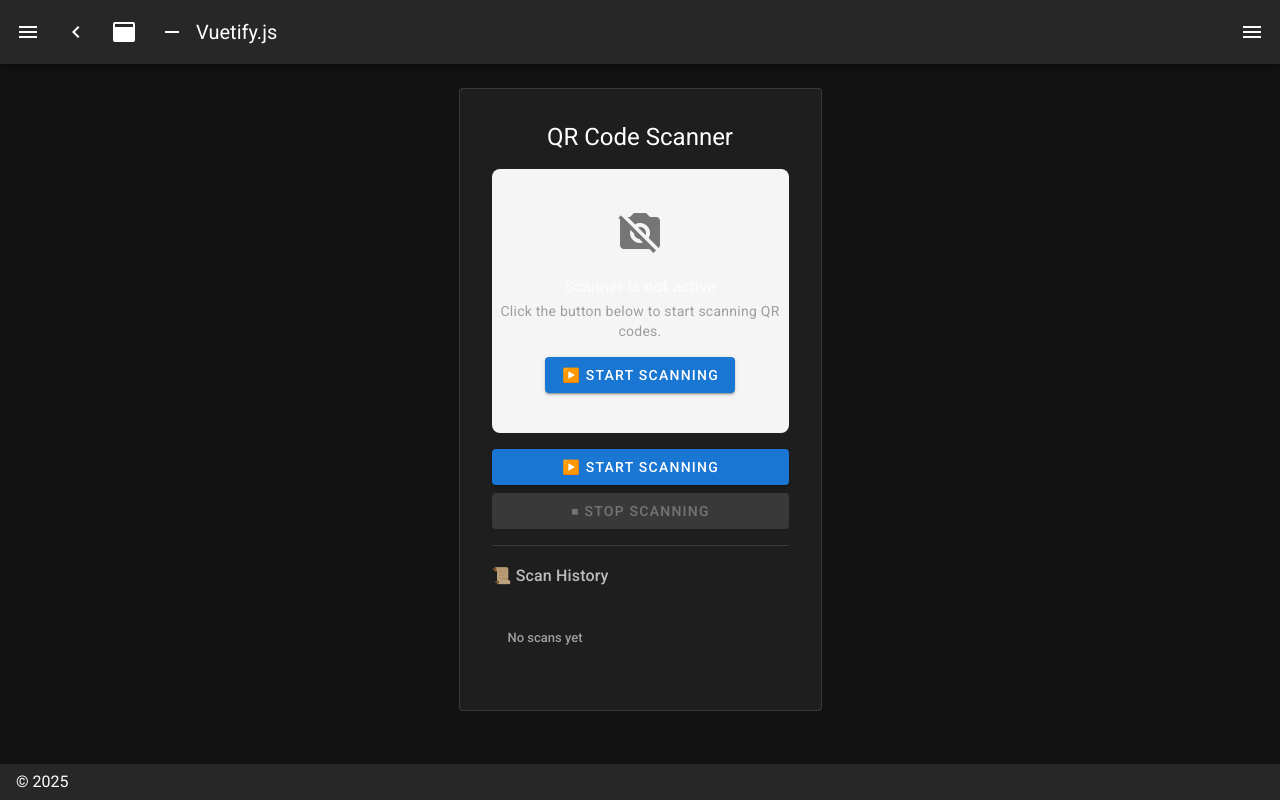
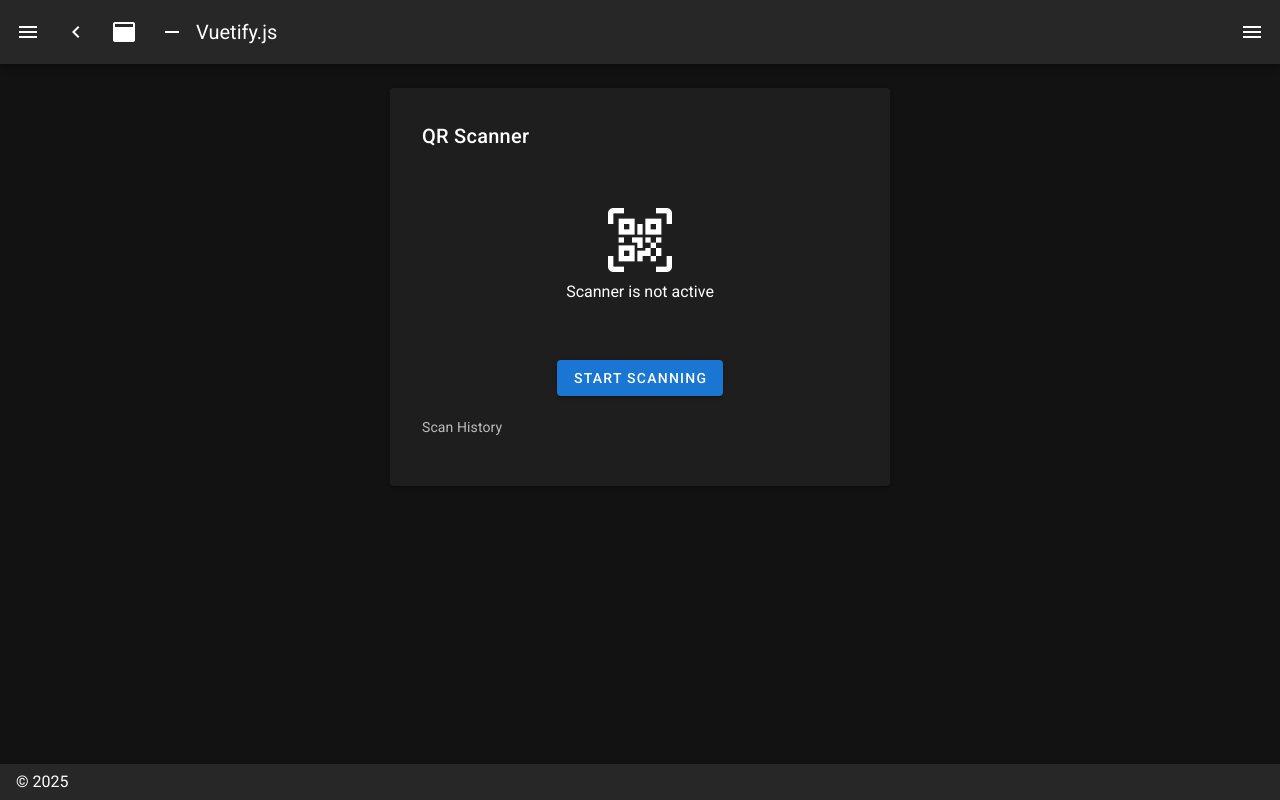
Before and after one commit to almar26/nuxt-qr-scanner, a Nuxt app: page /html5-qrcode in a window 1280 px wide. Built offline with nearby package versions, Linux system fonts and the light colour scheme; what vue-qrcode-reader would draw is missing.

Commit message:
update qr ui

```diff
--- a/components/QrScanner.vue
+++ b/components/QrScanner.vue
@@ -1,85 +1,57 @@
 <template>
-  <v-container class="fill-height" fluid>
-    <v-row justify="center" align="center">
-      <v-col cols="12" md="6" lg="4">
-        <v-card class="pa-4" outlined>
-          <v-card-title class="headline justify-center">QR Code Scanner</v-card-title>
+  <v-container>
+    <v-card class="mx-auto pa-4" max-width="500">
+      <v-card-title>QR Scanner</v-card-title>
 
-          <v-card-text>
-
-            <!-- Scanner Transition UI -->
+      <!-- Scanner area -->
       <transition name="fade">
-              <!-- Scanner Active -->
-              <div v-if="isScanning" key="scanner">
-                <div id="reader" class="rounded-lg overflow-hidden" style="width: 100%; height: auto;"></div>
+        <div v-if="isScanning">
+          <div id="reader" style="width: 100%; min-height: 300px;" />
+          <v-progress-circular v-if="isLoading" indeterminate color="primary" class="ma-4" />
         </div>
 
-              <!-- Scanner Inactive -->
-              <div v-else key="placeholder" class="text-center py-10 grey lighten-4 rounded-lg">
-                <v-icon size="48" color="grey darken-1">mdi-camera-off</v-icon>
-                <div class="mt-4 text-subtitle-1 font-weight-medium">
-                  Scanner is not active
-                </div>
-                <div class="text-body-2 grey--text mb-4">
-                  Click the button below to start scanning QR codes.
-                </div>
-                <v-btn color="primary" @click="startScanner">▶️ Start Scanning</v-btn>
+
+        <!-- When not scanning -->
+
+        <div v-else class="text-center py-10 text-grey">
+          <v-icon size="64">mdi-qrcode-scan</v-icon>
+          <div class="mt-2">Scanner is not active</div>
         </div>
       </transition>
 
-            <!-- Flashlight Toggle -->
-            <v-btn v-if="torchSupported" class="mt-4" color="amber darken-2" dark block @click="toggleTorch">
-              🔦 {{ torchOn ? 'Turn Off Flashlight' : 'Turn On Flashlight' }}
+      <!-- Action buttons -->
+      <v-row justify="center" class="mt-4">
+        <v-btn color="primary" @click="startScanner" v-if="!isScanning">
+          Start Scanning
         </v-btn>
+        <v-btn color="error" @click="stopScanner" v-else>
+          Stop Scanning
+        </v-btn>
+        <v-btn v-if="torchSupported" :color="torchOn ? 'yellow darken-2' : 'grey'" class="ml-2" @click="toggleTorch">
+          {{ torchOn ? 'Flashlight Off' : 'Flashlight On' }}
+        </v-btn>
+      </v-row>
 
-            <!-- Start/Stop Buttons -->
-            <v-btn class="mt-4" color="primary" block @click="startScanner" :disabled="isScanning">
-              ▶️ Start Scanning
-            </v-btn>
-
-            <v-btn class="mt-2" color="red darken-1" block @click="stopScanner" :disabled="!isScanning">
-              ⏹ Stop Scanning
-            </v-btn>
-
-            <!-- Scanned Result -->
-            <v-alert v-if="result" type="success" class="mt-4" dense text>
-              ✅ Scanned: {{ result }}
+      <!-- Error -->
+      <v-alert v-if="error" type="error" dense class="mt-4">
+        {{ error }}
       </v-alert>
 
-            <!-- Error Message -->
-            <v-alert v-if="error" type="error" class="mt-2" dense text>
-              ⚠️ {{ error }}
+      <!-- Scan Result -->
+      <v-alert v-if="result" type="success" dense class="mt-4">
+        Scanned: {{ result }}
       </v-alert>
 
-            <!-- Scan History -->
-            <v-divider class="my-4" />
-            <h3 class="text-subtitle-1 font-weight-medium mb-2">
-              📜 Scan History
-            </h3>
-            <v-list dense two-line>
-              <v-list-item v-for="(item, index) in scanHistory" :key="index">
+      <!-- History -->
+      <v-card-subtitle class="mt-4">Scan History</v-card-subtitle>
+      <v-list dense>
+        <v-list-item v-for="(item, index) in history" :key="index">
           <v-list-item-content>
-                  <v-list-item-title class="text-truncate">
-                    {{ item.text }}
-                  </v-list-item-title>
-                  <v-list-item-subtitle>
-                    {{ formatTimestamp(item.time) }}
-                  </v-list-item-subtitle>
-                </v-list-item-content>
-              </v-list-item>
-              <v-list-item v-if="scanHistory.length === 0">
-                <v-list-item-content>
-                  <v-list-item-title class="grey--text">
-                    No scans yet
-                  </v-list-item-title>
+            <v-list-item-title>{{ item }}</v-list-item-title>
           </v-list-item-content>
         </v-list-item>
       </v-list>
-
-          </v-card-text>
     </v-card>
-      </v-col>
-    </v-row>
   </v-container>
 </template>
 
@@ -90,151 +62,101 @@ export default {
   data() {
     return {
       html5QrCode: null,
+      cameraId: null,
+      isScanning: false,
+      isLoading: false,
       result: null,
       error: null,
+      history: [],
+      torchOn: false,
       torchSupported: false,
-      torchOn: false,
-      cameraId: null,
-      scanHistory: [],
-      isScanning: false
     };
   },
-  mounted() {
-    // if (process.client) {
-    //   this.initScanner();
-    // }
-  },
   methods: {
-    async initScanner() {
-      // try {
-      //   const cameras = await Html5Qrcode.getCameras();
-      //   if (cameras && cameras.length) {
-      //     this.cameraId = cameras[0].id;
-      //     this.html5QrCode = new Html5Qrcode("reader");
-      //   } else {
-      //     this.error = "No camera found.";
-      //   }
-      // } catch (err) {
-      //   this.error = err.message || "Failed to initialize scanner.";
-      // }
-
-      try {
-        const devices = await Html5Qrcode.getCameras();
-
-        if (!devices.length) {
-          this.error = "No cameras found on this device.";
-          return;
-        }
-
-        this.cameraId = devices[0].id;
-        this.html5QrCode = new Html5Qrcode("reader");
-        this.error = null; // clear any previous errors
-      } catch (err) {
-        this.error = "Failed to initialize scanner: " + (err.message || err);
-        console.error("initScanner error:", err);
-      }
-    },
     async startScanner() {
-      if (this.isScanning) return;
-
+      this.isScanning = true;
+      this.isLoading = true;
       this.result = null;
       this.error = null;
-  this.isScanning = true;
 
-  // Wait for DOM to render #reader
       this.$nextTick(async () => {
         try {
           const cameras = await Html5Qrcode.getCameras();
-
-      if (!cameras.length) {
-        this.error = "No cameras found.";
-        this.isScanning = false;
-        return;
-      }
+          if (!cameras.length) throw new Error("No cameras found.");
 
           this.cameraId = cameras[0].id;
           this.html5QrCode = new Html5Qrcode("reader");
 
           await this.html5QrCode.start(
             //this.cameraId,
-        {
-
-          facingMode: "environment"
-        },
-        {
-          fps: 10,
-          qrbox: { width: 250, height: 250 },
-          //rememberLastUsedCamera: true,
-        },
+            { facingMode: "environment" },
+            { fps: 10, qrbox: { width: 250, height: 250 } },
             this.onScanSuccess,
             this.onScanError
           );
 
           // Torch support
           const track = this.html5QrCode.getRunningTrack();
-      const capabilities = track.getCapabilities?.();
-      if (capabilities && capabilities.torch) {
-        this.torchSupported = true;
-      }
+          const capabilities = track?.getCapabilities?.();
+          this.torchSupported = capabilities?.torch || false;
         } catch (err) {
+          console.error("Start error:", err);
           this.error = "Failed to start scanner: " + (err.message || err);
           this.isScanning = false;
+        } finally {
+          this.isLoading = false;
         }
       });
     },
-    async stopScanner() {
-      if (!this.html5QrCode || !this.isScanning) return;
-      try {
-        await this.html5QrCode.stop();
+
+    stopScanner() {
+      if (this.html5QrCode) {
+        this.html5QrCode.stop().then(() => {
+          this.html5QrCode.clear();
+          this.html5QrCode = null;
+        });
+      }
       this.isScanning = false;
       this.torchOn = false;
+    },
+
+    async toggleTorch() {
+      try {
+        const track = this.html5QrCode?.getRunningTrack();
+        const capabilities = track?.getCapabilities?.();
+        if (!capabilities?.torch) {
+          this.error = "Torch not supported on this device.";
+          return;
+        }
+
+        this.torchOn = !this.torchOn;
+
+        await track.applyConstraints({
+          advanced: [{ torch: this.torchOn }],
+        });
       } catch (err) {
-        this.error = "Failed to stop scanner: " + (err.message || err);
+        console.error("toggleTorch error:", err);
+        this.error = "Failed to toggle flashlight.";
       }
     },
+
     onScanSuccess(decodedText) {
       this.result = decodedText;
-      this.scanHistory.unshift({
-        text: decodedText,
-        time: new Date()
-      });
+      this.history.unshift(decodedText);
+      this.stopScanner();
+    },
 
-      // Restart scanner after short delay
-      this.stopScanner().then(() => {
-        setTimeout(() => this.startScanner(), 1000);
-      });
+    onScanError(error) {
+      // Handle scan error (can be ignored for now)
     },
-    onScanError(_) {
-      // Silent error or log if needed
   },
-    toggleTorch() {
-      if (!this.html5QrCode || !this.isScanning) return;
-      const track = this.html5QrCode.getRunningTrack();
-      if (track) {
-        this.torchOn = !this.torchOn;
-        track
-          .applyConstraints({ advanced: [{ torch: this.torchOn }] })
-          .catch(() => {
-            this.error = "Flashlight toggle failed.";
-          });
-      }
-    },
-    formatTimestamp(date) {
-      return new Date(date).toLocaleString();
-    }
-  },
-  beforeDestroy() {
-    if (this.html5QrCode && this.isScanning) {
-      this.html5QrCode.stop().catch(() => { });
-    }
-  }
 };
 </script>
 
 <style scoped>
 .fade-enter-active,
 .fade-leave-active {
-  transition: opacity 0.4s ease;
+  transition: opacity 0.3s;
 }
 
 .fade-enter,
--- a/components/bak_QrScanner.vue
+++ b/components/bak_QrScanner.vue
@@ -1,71 +1,57 @@
 <template>
-  <v-container class="fill-height" fluid>
-    <v-row justify="center" align="center">
-      <v-col cols="12" md="6" lg="4">
-        <v-card class="pa-4" outlined>
-          <v-card-title class="headline justify-center">QR Code Scanner</v-card-title>
+  <v-container>
+    <v-card class="mx-auto pa-4" max-width="500">
+      <v-card-title>QR Scanner</v-card-title>
 
-          <v-card-text>
-            <!-- Spinner during camera init -->
-            <v-overlay :value="isLoading" absolute>
-              <v-progress-circular indeterminate color="primary" size="64" />
-            </v-overlay>
-            <!-- QR Scanner Area -->
-            <!-- <v-responsive aspect-ratio="1">
-              <div id="reader" v-show="isShow" class="rounded-lg overflow-hidden" style="width: 100%;"></div>
-            </v-responsive> -->
-            <!-- QR Scanner Area -->
-            <div v-show="isScanning"  id="reader" class="rounded-lg overflow-hidden" style="width: 100%; height: auto;">
+      <!-- Scanner area -->
+      <transition name="fade">
+        <div v-if="isScanning">
+          <div id="reader" style="width: 100%; min-height: 300px;" />
+          <v-progress-circular v-if="isLoading" indeterminate color="primary" class="ma-4" />
         </div>
 
-            <!-- Idle Placeholder -->
-            <div v-if="!isScanning" class="text-center py-10 grey lighten-4 rounded-lg">
-              <v-icon size="48" color="grey darken-1">mdi-camera-off</v-icon>
-              <div class="mt-4 text-subtitle-1 font-weight-medium">Scanner is not active</div>
-              <div class="text-body-2 grey--text mb-4">Click the button below to start scanning QR codes.</div>
-              <!-- <v-btn color="primary" @click="startScanner">▶️ Start Scanning</v-btn> -->
+
+        <!-- When not scanning -->
+
+        <div v-else class="text-center py-10 text-grey">
+          <v-icon size="64">mdi-qrcode-scan</v-icon>
+          <div class="mt-2">Scanner is not active</div>
         </div>
+      </transition>
 
-            <!-- Scanner Control Buttons -->
-            <v-btn class="mt-4" color="primary" block @click="startScanner" :disabled="isScanning">
-              ▶️ Start Scanning
+      <!-- Action buttons -->
+      <v-row justify="center" class="mt-4">
+        <v-btn color="primary" @click="startScanner" v-if="!isScanning">
+          Start Scanning
         </v-btn>
+        <v-btn color="error" @click="stopScanner" v-else>
+          Stop Scanning
+        </v-btn>
+        <v-btn v-if="torchSupported" :color="torchOn ? 'yellow darken-2' : 'grey'" class="ml-2" @click="toggleTorch">
+          {{ torchOn ? 'Flashlight Off' : 'Flashlight On' }}
+        </v-btn>
+      </v-row>
 
-            <v-btn class="mt-2" color="red darken-1" block @click="stopScanner" :disabled="!isScanning">
-              ⏹ Stop Scanning
-            </v-btn>
-
-            <!-- Current Result -->
-            <v-alert v-if="result" type="success" class="mt-4" dense text>
-              ✅ Scanned: {{ result }}
+      <!-- Error -->
+      <v-alert v-if="error" type="error" dense class="mt-4">
+        {{ error }}
       </v-alert>
 
-            <!-- Error -->
-            <v-alert v-if="error" type="error" class="mt-2" dense text>
-              ⚠️ {{ error }}
+      <!-- Scan Result -->
+      <v-alert v-if="result" type="success" dense class="mt-4">
+        Scanned: {{ result }}
       </v-alert>
 
-            <!-- Scan History -->
-            <v-divider class="my-4" />
-            <h3 class="text-subtitle-1 font-weight-medium mb-2">📜 Scan History</h3>
-            <v-list dense two-line>
-              <v-list-item v-for="(item, index) in scanHistory" :key="index">
+      <!-- History -->
+      <v-card-subtitle class="mt-4">Scan History</v-card-subtitle>
+      <v-list dense>
+        <v-list-item v-for="(item, index) in history" :key="index">
           <v-list-item-content>
-                  <v-list-item-title class="text-truncate">{{ item.text }}</v-list-item-title>
-                  <v-list-item-subtitle>{{ formatTimestamp(item.time) }}</v-list-item-subtitle>
-                </v-list-item-content>
-              </v-list-item>
-              <v-list-item v-if="scanHistory.length === 0">
-                <v-list-item-content>
-                  <v-list-item-title class="grey--text">No scans yet</v-list-item-title>
+            <v-list-item-title>{{ item }}</v-list-item-title>
           </v-list-item-content>
         </v-list-item>
       </v-list>
-
-          </v-card-text>
     </v-card>
-      </v-col>
-    </v-row>
   </v-container>
 </template>
 
@@ -76,145 +62,105 @@ export default {
   data() {
     return {
       html5QrCode: null,
-      isLoading: true,
+      cameraId: null,
+      isScanning: false,
+      isLoading: false,
       result: null,
       error: null,
+      history: [],
+      torchOn: false,
       torchSupported: false,
-      torchOn: false,
-      cameraId: null,
-      scanHistory: [],
-      isScanning: false,
-      isShow: false
     };
   },
-  mounted() {
-    // if (process.client) {
-    //   this.initScanner();
-    // }
-    this.initScanner()
-  },
   methods: {
-    async initScanner() {
+    async startScanner() {
+      this.isScanning = true;
+      this.isLoading = true;
+      this.result = null;
+      this.error = null;
+
+      this.$nextTick(async () => {
         try {
           const cameras = await Html5Qrcode.getCameras();
-        if (cameras && cameras.length) {
-          this.isLoading = false;
+          if (!cameras.length) throw new Error("No cameras found.");
+
+          this.cameraId = cameras[0].id;
           this.html5QrCode = new Html5Qrcode("reader");
-          const config = { fps: 10, qrbox: 250 };
-          // await this.html5QrCode.start(
-          //   //this.cameraId,
-          //   { facingMode: "environment" },
-          //   config,
-          //   this.onScanSuccess,
-          //   this.onScanError
-          // );
-        } else {
-          this.error = "No camera found.";
-        }
-      } catch (err) {
-        this.error = err.message || "Failed to initialize scanner.";
-      }
-    },
-    onScanSuccess(decodedText) {
-      this.result = decodedText;
 
-      // Add to history
-      this.scanHistory.unshift({
-        text: decodedText,
-        time: new Date()
-      });
-
-      // Stop scanning, wait a moment, then restart
-      this.isLoading = true;
-      this.stopScanner().then(() => {
-        setTimeout(() => this.startScanner(), 1000);
-      });
-      // this.html5QrCode
-      //   .stop()
-      //   .then(() => {
-      //     setTimeout(() => {
-      //       this.isLoading = false;
-      //       this.html5QrCode
-      //         .start(
-      //           {
-
-      //             //rememberLastUsedCamera: true,
-      //             facingMode: "environment"
-      //           },
-      //           {
-      //             fps: 10,
-      //             qrbox: { width: 250, height: 250 },
-      //           },
-      //           this.onScanSuccess,
-      //           this.onScanError
-      //         )
-      //         .catch(err => {
-      //           this.error = "Restart failed: " + (err.message || err);
-      //         });
-      //     }, 1000); // 1 second delay before restart
-      //   })
-      //   .catch(err => {
-      //     this.error = "Stop failed: " + (err.message || err);
-      //   });
-    },
-    onScanError(_) {
-      // silent or log error optionally
-    },
-
-    formatTimestamp(date) {
-      return new Date(date).toLocaleString();
-    },
-
-    async startScanner() {
-
-      if (!this.html5QrCode || this.isScanning) return;
-      try {
-    this.isLoading = true;
-       // this.isShow = true;
-       this.isScanning = true;
           await this.html5QrCode.start(
             //this.cameraId,
-          {
-
-            facingMode: "environment"
-          },
-          {
-            fps: 10,
-            qrbox: { width: 250, height: 250 },
-          },
+            { facingMode: "environment" },
+            { fps: 10, qrbox: { width: 250, height: 250 } },
             this.onScanSuccess,
             this.onScanError
           );
+
+          // Torch support
+          const track = this.html5QrCode.getRunningTrack();
+          const capabilities = track?.getCapabilities?.();
+          this.torchSupported = capabilities?.torch || false;
+        } catch (err) {
+          console.error("Start error:", err);
+          this.error = "Failed to start scanner: " + (err.message || err);
+          this.isScanning = false;
+        } finally {
           this.isLoading = false;
+        }
+      });
+    },
 
+    stopScanner() {
+      if (this.html5QrCode) {
+        this.html5QrCode.stop().then(() => {
+          this.html5QrCode.clear();
+          this.html5QrCode = null;
+        });
+      }
+      this.isScanning = false;
+      this.torchOn = false;
+    },
 
+    async toggleTorch() {
+      try {
+        const track = this.html5QrCode?.getRunningTrack();
+        const capabilities = track?.getCapabilities?.();
+        if (!capabilities?.torch) {
+          this.error = "Torch not supported on this device.";
+          return;
+        }
 
+        this.torchOn = !this.torchOn;
 
+        await track.applyConstraints({
+          advanced: [{ torch: this.torchOn }],
+        });
       } catch (err) {
-        this.error = "Failed to start scanner: " + (err.message || err);
+        console.error("toggleTorch error:", err);
+        this.error = "Failed to toggle flashlight.";
       }
     },
 
-    async stopScanner() {
-      if (!this.html5QrCode || !this.isScanning) return;
+    onScanSuccess(decodedText) {
+      this.result = decodedText;
+      this.history.unshift(decodedText);
+      this.stopScanner();
+    },
 
-      try {
-        await this.html5QrCode.stop();
-        this.isScanning = false;
-      } catch (err) {
-        this.error = "Failed to stop scanner: " + (err.message || err);
-      }
-    }
+    onScanError(error) {
+      // Handle scan error (can be ignored for now)
     },
-  beforeDestroy() {
-    if (this.html5QrCode) {
-      this.html5QrCode.stop().catch(() => { });
-    }
-  }
+  },
 };
 </script>
+
 <style scoped>
-#reader {
-  min-height: 250px;
+.fade-enter-active,
+.fade-leave-active {
+  transition: opacity 0.3s;
+}
+
+.fade-enter,
+.fade-leave-to {
+  opacity: 0;
 }
 </style>
```
Lines whose indentation alone changed are shown as unchanged.
